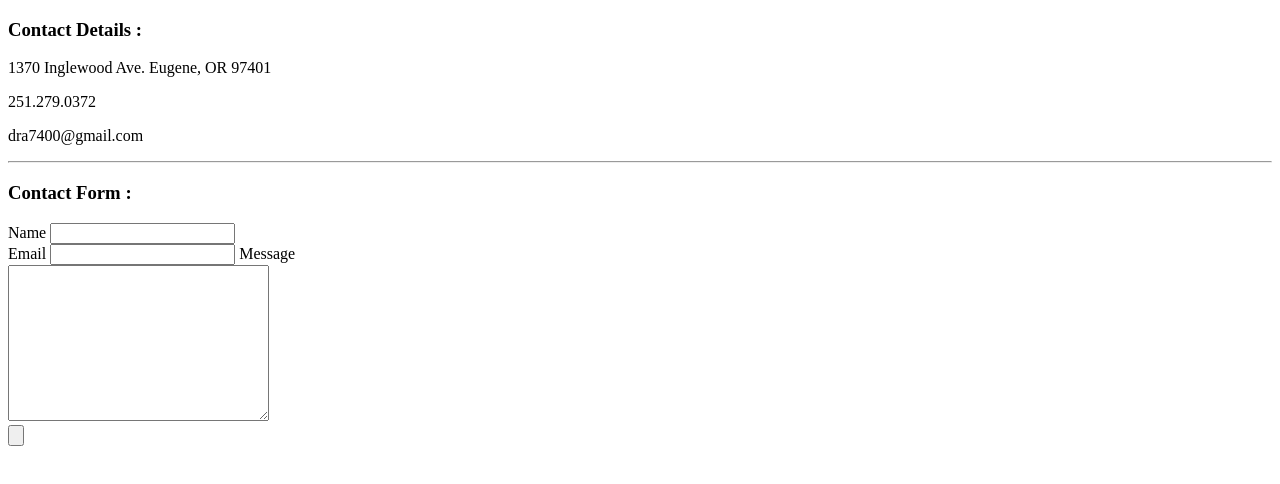
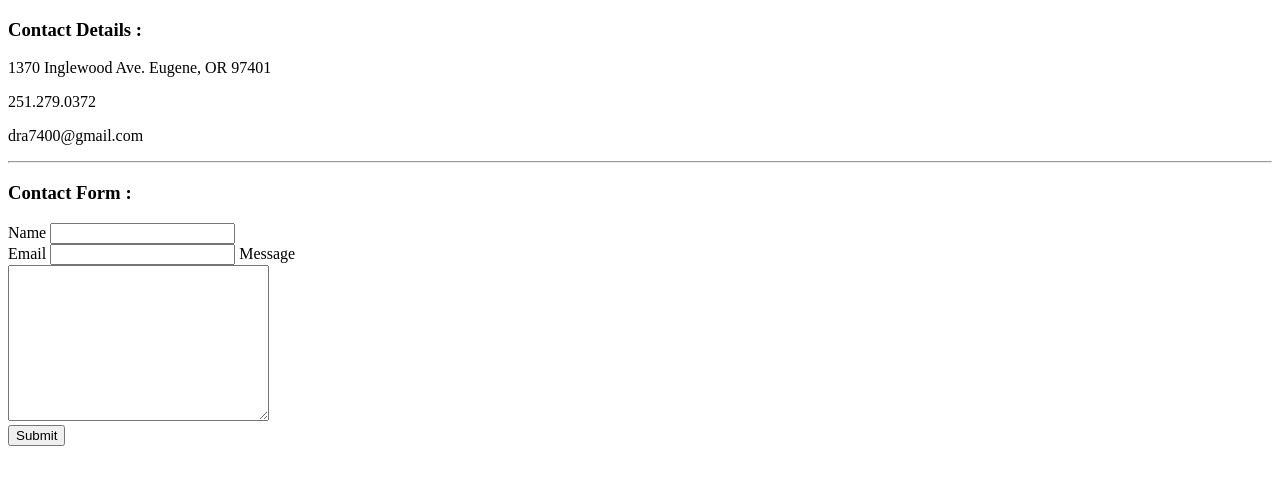
Before and after one commit to Dra7400/cv, a plain HTML site: page contact-me.html in a window 1280 px wide. Drawn offline with Linux system fonts and the light colour scheme.

Commit message:
Update contact-me.html

```diff
--- a/contact-me.html
+++ b/contact-me.html
@@ -19,7 +19,7 @@
         <input type="email" name="yourEmail" id="" />
         <label for="yourMessage">Message</label><br />
         <textarea name="yourMessage" id="" cols="30" rows="10"></textarea><br />
-        <input type="submit" value="" />
+        <input type="submit" value="Submit" />
     </form>
 </body>
 </html>
```
